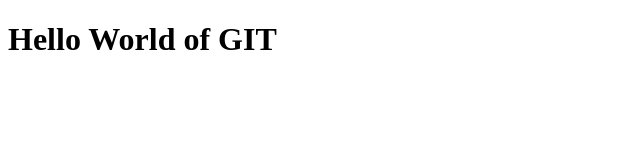
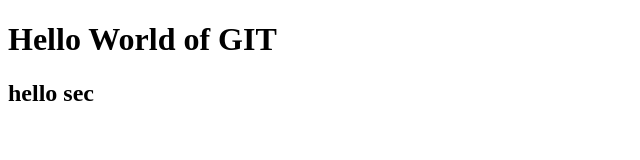
Before and after one commit to DoctorLeo2018/gitcourse, a plain HTML site: page index.html in a window 1280 px wide. Shown: the whole page, without its empty margins (0-640 px from the left). Drawn offline with Linux system fonts and the light colour scheme.

Commit message:
modifico head

```diff
--- a/index.html
+++ b/index.html
@@ -2,5 +2,6 @@
 <html>
     <head>
         <h1> Hello World of GIT</h1>
+        <h2> hello sec</h2>
     </head>
 </html>
```
